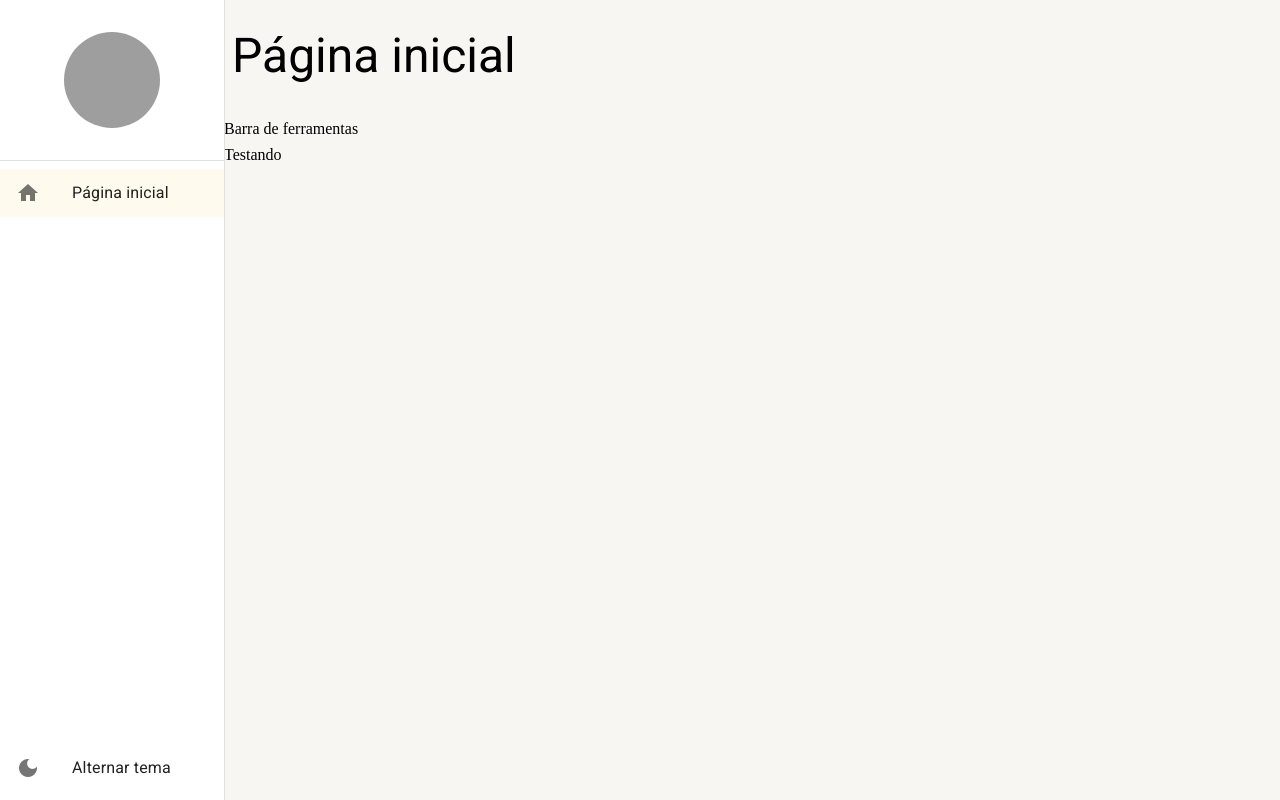
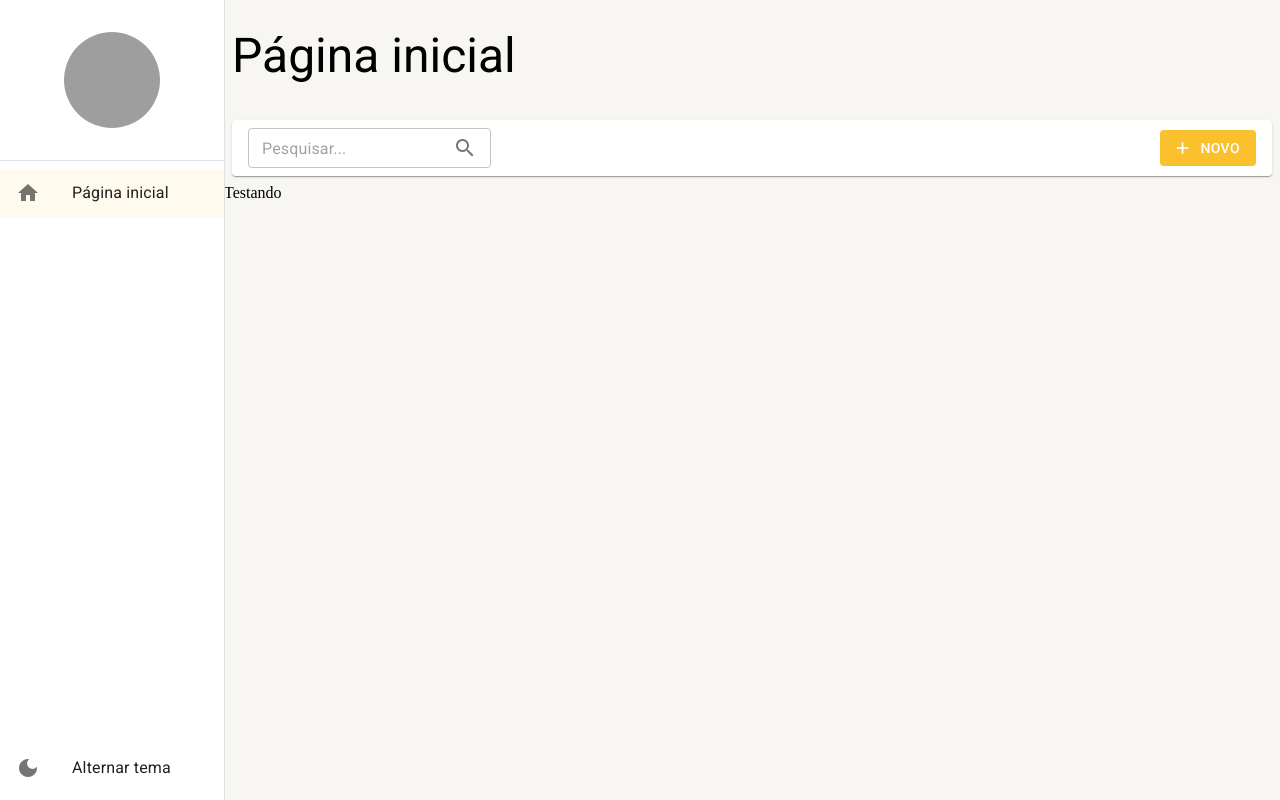
Before and after one commit to KellyBarbosa/react-mui-typescript, a React (Vite) app: page /pagina-inicial in a window 1280 px wide. Built offline with nearby package versions, Linux system fonts and the light colour scheme; grey boxes are pictures that could not be loaded.

Commit message:
Aula 14 - Adicionada a barra de ferramentas

```diff
--- a/src/pages/dashboard/Dashboard.tsx
+++ b/src/pages/dashboard/Dashboard.tsx
@@ -1,5 +1,13 @@
+import { BarraDeFerramentas } from '../../shared/components';
 import { LayoutBaseDePagina } from '../../shared/layouts';
 
 export const Dashboard = () => {
-  return <LayoutBaseDePagina titulo='Página inicial' barraDeFerramentas={<>Barra de ferramentas</>}> Testando </LayoutBaseDePagina>;
+  return (
+    <LayoutBaseDePagina
+      titulo="Página inicial"
+      barraDeFerramentas={<BarraDeFerramentas mostrarInputBusca />}
+    >
+      Testando
+    </LayoutBaseDePagina>
+  );
 };
--- /dev/null
+++ b/src/shared/components/barra-de-ferramentas/BarraDeFerramentas.tsx
@@ -0,0 +1,71 @@
+import {
+  Box,
+  Button,
+  Icon,
+  InputAdornment,
+  Paper,
+  TextField,
+  useTheme,
+} from '@mui/material';
+
+interface IBarraDeFerramentasProps {
+  textoDaBusca?: string;
+  mostrarInputBusca?: boolean;
+  aoMudarTextoDeBusca?: (novoTexto: string) => void;
+
+  textoBotaoNovo?: string;
+  mostrarBotaoNovo?: boolean;
+  aoClicarEmNovo?: () => void;
+}
+
+export const BarraDeFerramentas: React.FC<IBarraDeFerramentasProps> = ({
+  textoDaBusca = '',
+  mostrarInputBusca = false,
+  aoMudarTextoDeBusca,
+  textoBotaoNovo = 'Novo',
+  mostrarBotaoNovo = true,
+  aoClicarEmNovo,
+}) => {
+  const theme = useTheme();
+  return (
+    <Box
+      gap={1}
+      marginX={1}
+      padding={1}
+      paddingX={2}
+      display="flex"
+      alignItems="center"
+      height={theme.spacing(5)}
+      component={Paper}
+    >
+      {mostrarInputBusca && (
+        <TextField
+          size="small"
+          placeholder="Pesquisar..."
+          value={textoDaBusca}
+          onChange={(e) => aoMudarTextoDeBusca?.(e.target.value)}
+          InputProps={{
+            endAdornment: (
+              <InputAdornment position="end">
+                <Icon>search</Icon>
+              </InputAdornment>
+            ),
+          }}
+        />
+      )}
+      <Box flex={1} display="flex" justifyContent="end">
+        {mostrarBotaoNovo && (
+          <Button
+            color="primary"
+            variant="contained"
+            disableElevation
+            startIcon={<Icon>add</Icon>}
+            onClick={aoClicarEmNovo}
+          >
+            {textoBotaoNovo}
+          </Button>
+        )}
+      </Box>
+    </Box>
+  );
+};
--- a/src/shared/components/index.ts
+++ b/src/shared/components/index.ts
@@ -1 +1,2 @@
 export * from './menu-lateral/MenuLateral';
+export * from './barra-de-ferramentas/BarraDeFerramentas';
```
